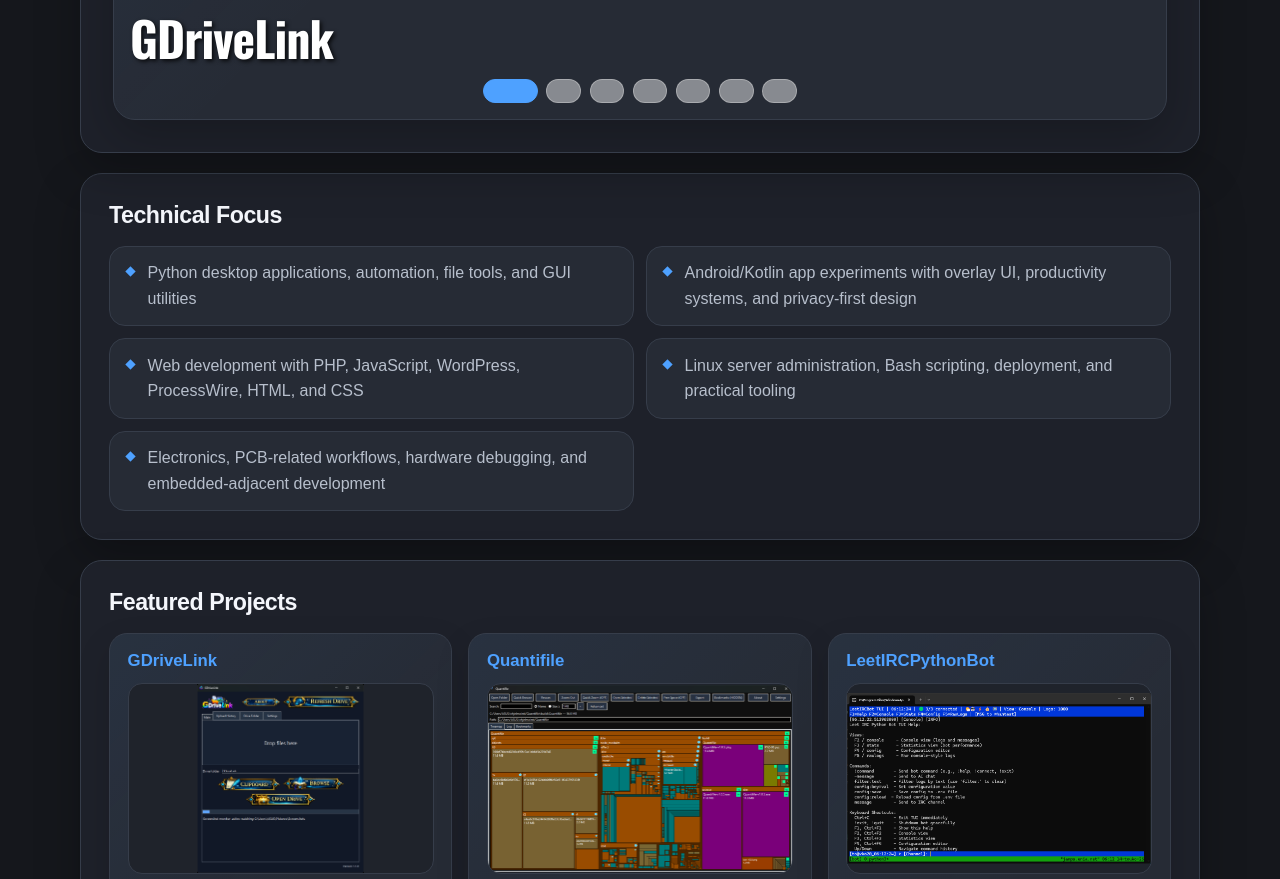
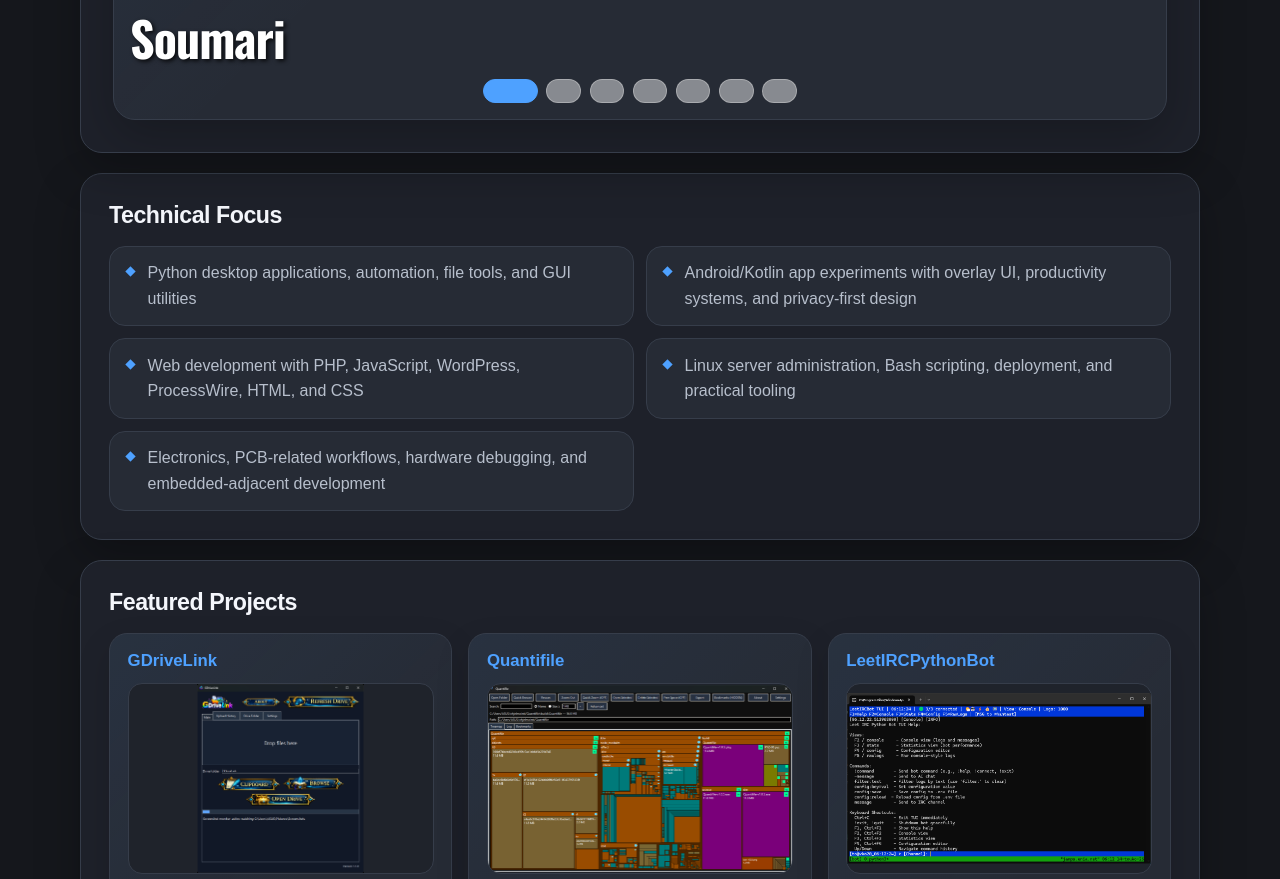
Before and after one commit to jamps3/jamps3.github.io, a Jekyll site: the page portfolio.html, which Jekyll copies as it is, in a window 1280 px wide, cut to the strip 1041-1920 px from the top of the page. Built offline with Jekyll 4.4.1, drawn with Linux system fonts in a browser that asks for light colours.

Commit message:
Add carousel selector hover labels

```diff
--- a/portfolio.html
+++ b/portfolio.html
@@ -105,7 +105,10 @@
         <div class="carousel-viewport">
           <div class="carousel-slides">
             <div class="carousel-slide">
-              <img src="img/gdrivelink-screenshot.png" alt="GDriveLink screenshot" fetchpriority="high" />
+              <img src="img/soumari-screenshot.png" alt="Soumari screenshot" fetchpriority="high" />
+            </div>
+            <div class="carousel-slide">
+              <img src="img/gdrivelink-screenshot.png" alt="GDriveLink screenshot" loading="lazy" decoding="async" />
             </div>
             <div class="carousel-slide">
               <img src="img/leetircpythonbot-screenshot.png" alt="LeetIRCPythonBot screenshot" loading="lazy" decoding="async" />
@@ -120,24 +123,21 @@
               <img src="img/jampsfit-screenshot.png" alt="jampsFit screenshot" loading="lazy" decoding="async" />
             </div>
             <div class="carousel-slide">
-              <img src="img/soumari-screenshot.png" alt="Soumari screenshot" loading="lazy" decoding="async" />
-            </div>
-            <div class="carousel-slide">
               <img src="https://github.com/jamps3/leet-clock/raw/main/screenshot.png" alt="Leet Clock screenshot" loading="lazy" decoding="async" />
             </div>
           </div>
         </div>
 
-        <h2 class="carousel-title">GDriveLink</h2>
+        <h2 class="carousel-title">Soumari</h2>
 
         <div class="carousel-controls" aria-label="Carousel controls">
-          <button class="carousel-control active" type="button" data-slide="0" aria-label="Show GDriveLink screenshot"></button>
-          <button class="carousel-control" type="button" data-slide="1" aria-label="Show LeetIRCPythonBot screenshot"></button>
-          <button class="carousel-control" type="button" data-slide="2" aria-label="Show Quantifile screenshot"></button>
-          <button class="carousel-control" type="button" data-slide="3" aria-label="Show SpiralFM screenshot"></button>
-          <button class="carousel-control" type="button" data-slide="4" aria-label="Show jampsFit screenshot"></button>
-          <button class="carousel-control" type="button" data-slide="5" aria-label="Show Soumari screenshot"></button>
-          <button class="carousel-control" type="button" data-slide="6" aria-label="Show Leet Clock screenshot"></button>
+          <button class="carousel-control active" type="button" data-slide="0" data-title="Soumari" aria-label="Show Soumari screenshot"></button>
+          <button class="carousel-control" type="button" data-slide="1" data-title="GDriveLink" aria-label="Show GDriveLink screenshot"></button>
+          <button class="carousel-control" type="button" data-slide="2" data-title="LeetIRCPythonBot" aria-label="Show LeetIRCPythonBot screenshot"></button>
+          <button class="carousel-control" type="button" data-slide="3" data-title="Quantifile" aria-label="Show Quantifile screenshot"></button>
+          <button class="carousel-control" type="button" data-slide="4" data-title="SpiralFM" aria-label="Show SpiralFM screenshot"></button>
+          <button class="carousel-control" type="button" data-slide="5" data-title="jampsFit" aria-label="Show jampsFit screenshot"></button>
+          <button class="carousel-control" type="button" data-slide="6" data-title="Leet Clock" aria-label="Show Leet Clock screenshot"></button>
         </div>
       </div>
     </header>
@@ -676,7 +676,7 @@
 
     const slides = document.querySelector(".carousel-slides");
     const controls = document.querySelectorAll(".carousel-control");
-    const titles = ["GDriveLink", "LeetIRCPythonBot", "Quantifile", "SpiralFM", "jampsFit", "Soumari", "Leet Clock"];
+    const titles = ["Soumari", "GDriveLink", "LeetIRCPythonBot", "Quantifile", "SpiralFM", "jampsFit", "Leet Clock"];
     let currentSlide = 0;
     let carouselTimerId = null;
     const defaultSlideDelay = 5000;
--- a/styles.css
+++ b/styles.css
@@ -810,7 +810,7 @@
   position: relative;
   width: 100%;
   margin-top: 1.5rem;
-  overflow: hidden;
+  overflow: visible;
   border: 1px solid var(--border);
   border-radius: 22px;
   background:
@@ -867,6 +867,7 @@
 }
 
 .portfolio-page .carousel-control {
+  position: relative;
   width: 2.15rem;
   height: 1.5rem;
   padding: 0;
@@ -881,10 +882,42 @@
     transform 0.2s ease;
 }
 
+.portfolio-page .carousel-control::after {
+  position: absolute;
+  left: 50%;
+  bottom: calc(100% + 0.55rem);
+  width: max-content;
+  max-width: min(14rem, 80vw);
+  padding: 0.35rem 0.55rem;
+  border: 1px solid var(--border);
+  border-radius: 6px;
+  background: var(--surface-strong);
+  color: var(--text);
+  content: attr(data-title);
+  font-size: 0.78rem;
+  font-weight: 700;
+  line-height: 1.2;
+  opacity: 0;
+  pointer-events: none;
+  text-align: center;
+  transform: translate(-50%, 0.2rem);
+  transition:
+    opacity 0.15s ease,
+    transform 0.15s ease;
+  white-space: normal;
+  z-index: 4;
+}
+
 .portfolio-page .carousel-control:hover,
 .portfolio-page .carousel-control:focus {
   transform: translateY(-1px);
   background: rgba(255, 255, 255, 0.78);
+}
+
+.portfolio-page .carousel-control:hover::after,
+.portfolio-page .carousel-control:focus::after {
+  opacity: 1;
+  transform: translate(-50%, 0);
 }
 
 .portfolio-page .carousel-control.active,
```
